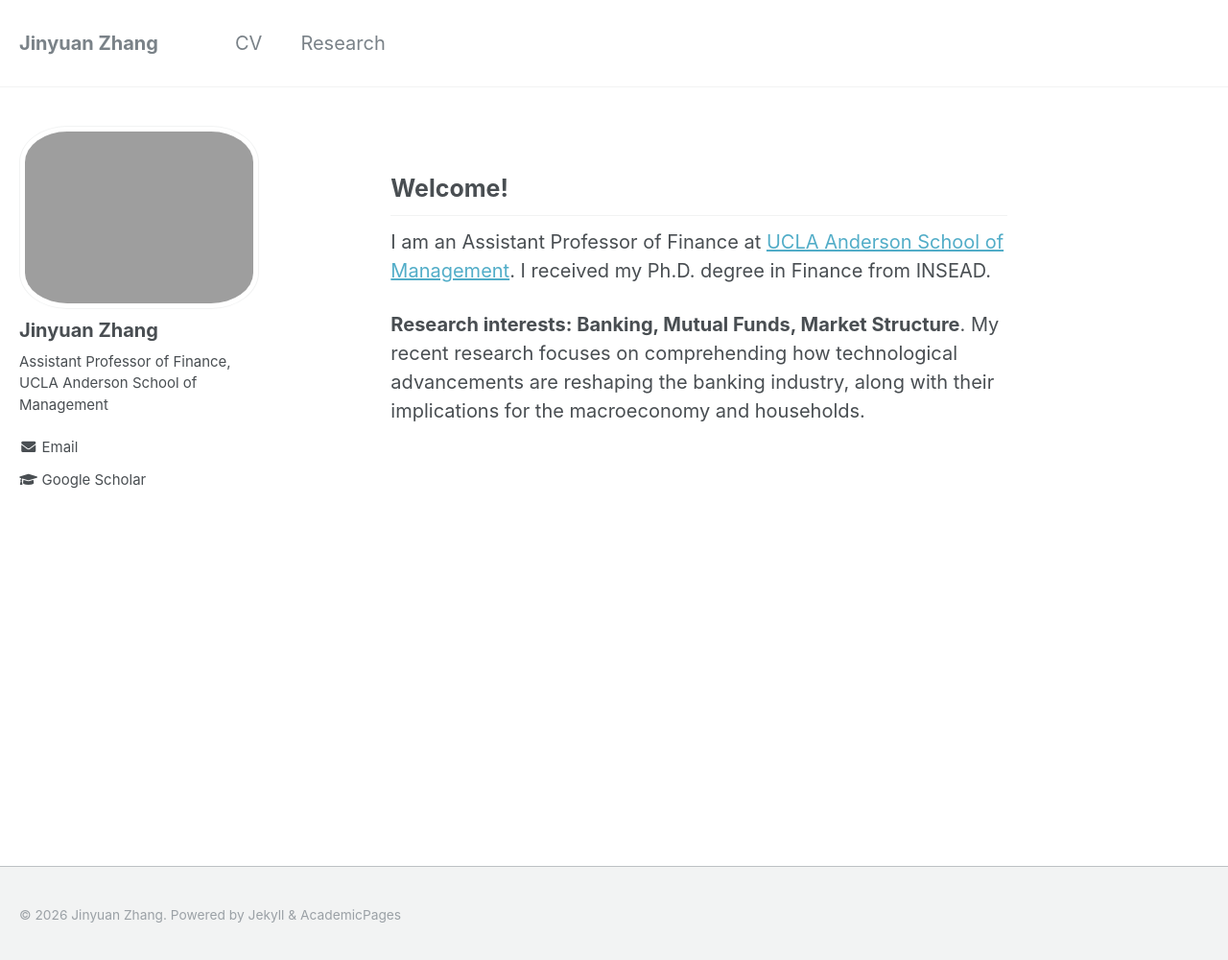
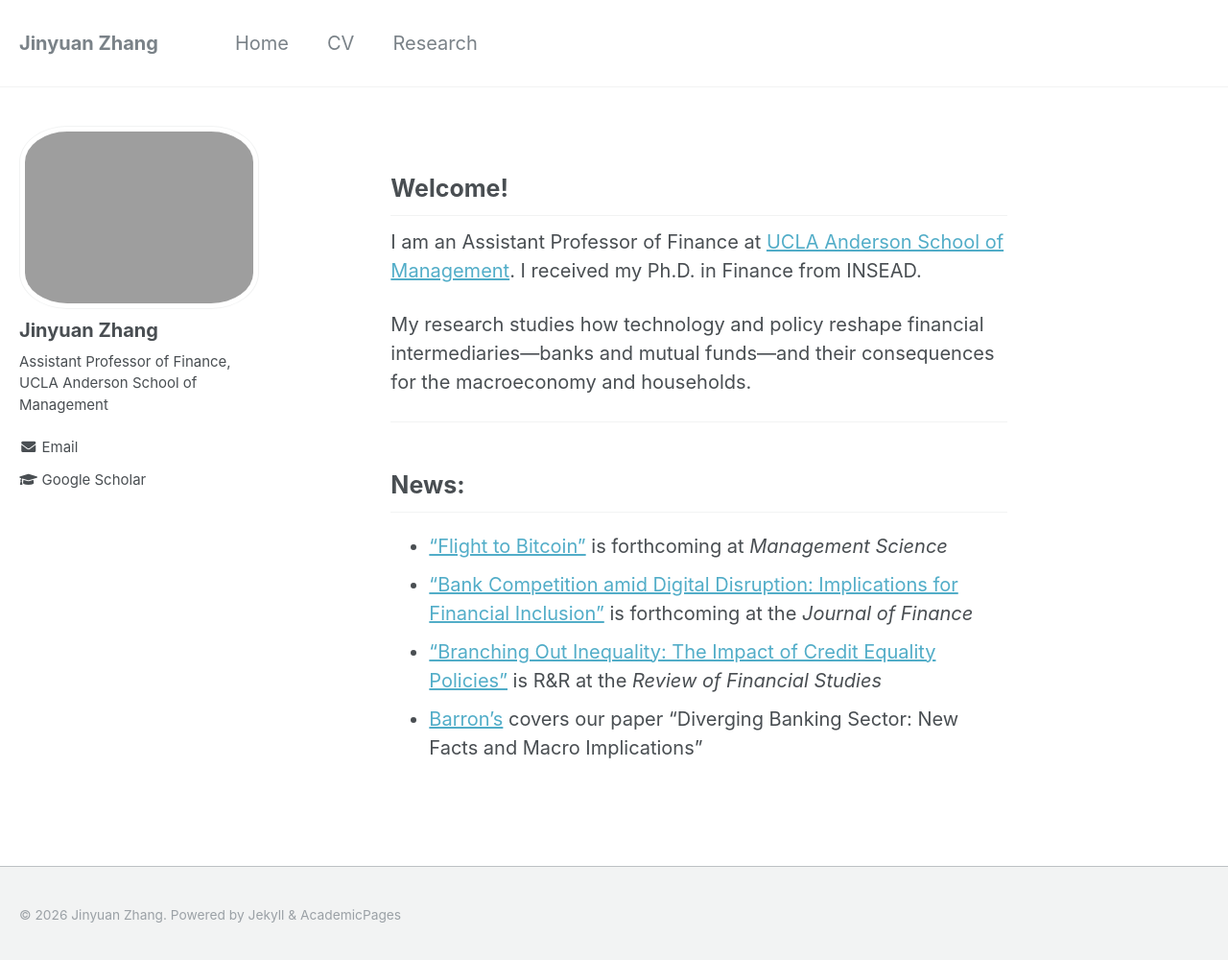
Before and after one commit to jinyuan-zhang/jinyuan-zhang.github.io, a Jekyll site: the page built from _pages/about.md, in a window 1280 px wide and 1004 px high. Shown: the top 1000 px of the window at 96% size. Built offline with Jekyll 4.4.1, drawn with Linux system fonts in a browser that asks for light colours.

Commit message:
Update website: enrich homepage, fix research page, clean up placeholders
- Add News section and updated research summary to homepage
- Fix broken HTML on research page (remove malformed script tag, close unclosed divs)
- Move "Flight to Bitcoin" to Publications (forthcoming, Management Science)
- Add "Home" link to navigation bar
- Remove stale placeholder files (publications.md, video.html, talkmap.html, template talks/teaching)

Co-Authored-By: Claude Opus 4.6 <noreply@anthropic.com>

```diff
--- a/_data/navigation.yml
+++ b/_data/navigation.yml
@@ -1,5 +1,8 @@
 # main links
 main:
+  - title: "Home"
+    url: /
+
   - title: "CV"
     url: /files/CV_Jinyuan_Zhang.pdf
 
--- a/_pages/about.md
+++ b/_pages/about.md
@@ -7,23 +7,13 @@ author_profile: true
 
 ## Welcome!
 
- I am an Assistant Professor of Finance at <a href="https://www.anderson.ucla.edu/faculty-and-research/finance/faculty/jinyuan-zhang" target="_blank">UCLA Anderson School of Management</a>. I received my Ph.D. degree in Finance from INSEAD.
+I am an Assistant Professor of Finance at <a href="https://www.anderson.ucla.edu/faculty-and-research/finance/faculty/jinyuan-zhang" target="_blank">UCLA Anderson School of Management</a>. I received my Ph.D. in Finance from INSEAD.
 
+My research studies how technology and policy reshape financial intermediaries—banks and mutual funds—and their consequences for the macroeconomy and households.
 
-<strong>Research interests: Banking, Mutual Funds, Market Structure</strong>. My recent research focuses on comprehending how technological advancements are reshaping the banking industry, along with their implications for the macroeconomy and households.
-
-<!-- I am particularly interested in understanding the impact of macro-level policies on micro-level behaviors and the subsequent economic consequences. -->
- <!-- My research interests lie in the area of financial intermediation, including banking, pension funds, and mutual funds.  -->
-
-
-<!--
-<p style="text-align:justify">I am advised by Prof. <a href="https://faculty.insead.edu/joel-peress/home" target="_blank">Joel Peress</a>, Prof. <a href="https://sites.google.com/site/idrechsl/" target="_blank">Itamar Drechsler</a> ,  Prof. <a href="https://sites.google.com/site/johnkuongkcf/home" target="_blank">John Kuong</a>, and Prof. <a href="https://sites.google.com/site/guillaumevuillemey/home" target="_blank">Guillaume Vuillemey</a>.</p>
--->
-
-
-<!-- I received my Ph.D. degree in Finance from INSEAD. I also hold a Master's Degree in Statistics at the University of British Columbia and a Bachelor's Degree in Risk Management Science at the Chinese University of Hong Kong. -->
-
-
-<!-- ---
+---
 ## News:
-<a href="https://papers.ssrn.com/sol3/papers.cfm?abstract_id=4702125" target="_blank">"Branching Out Inequality: The Impact of Credit Equality Policies"</a> is posted -->
+- <a href="https://papers.ssrn.com/sol3/papers.cfm?abstract_id=3278469" target="_blank">"Flight to Bitcoin"</a> is forthcoming at *Management Science*
+- <a href="https://papers.ssrn.com/sol3/papers.cfm?abstract_id=4178420" target="_blank">"Bank Competition amid Digital Disruption: Implications for Financial Inclusion"</a> is forthcoming at the *Journal of Finance*
+- <a href="https://papers.ssrn.com/sol3/papers.cfm?abstract_id=4702125" target="_blank">"Branching Out Inequality: The Impact of Credit Equality Policies"</a> is R&R at the *Review of Financial Studies*
+- <a href="https://www.barrons.com/articles/economy-dodge-recession-high-yield-savings-accounts-banks-77ff752e" target="_blank">Barron's</a> covers our paper "Diverging Banking Sector: New Facts and Macro Implications"
```
Also changed, not shown: _pages/publications.md (deleted, +0 -59 lines), _pages/research.html (+19 -33 lines), _pages/talkmap.html (deleted, +0 -9 lines), _pages/video.html (deleted, +0 -18 lines), _talks/2012-03-01-talk-1.md (deleted, +0 -11 lines), _teaching/2014-spring-teaching-1.md (deleted, +0 -20 lines), _teaching/2015-spring-teaching-2.md (deleted, +0 -20 lines).
